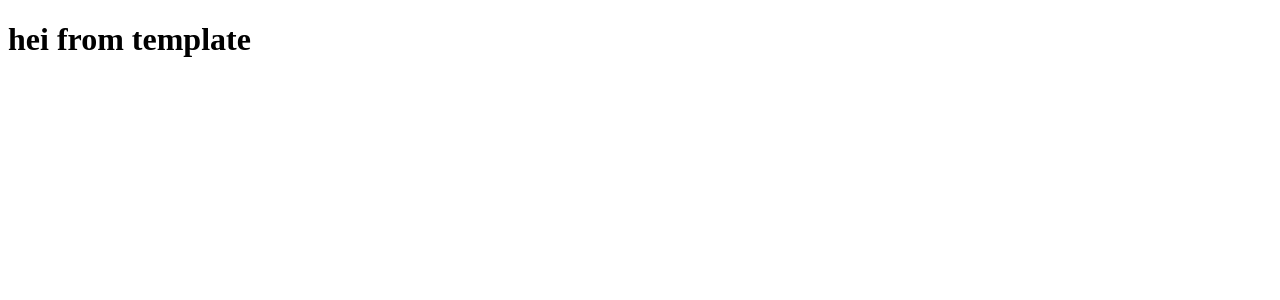
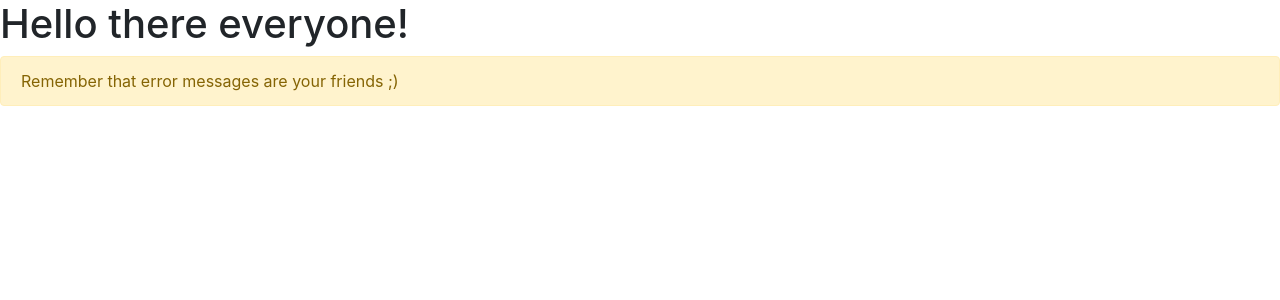
Before and after one commit to smkbarbosa/django-portfolio, a Django app: page /projects/ in a window 1280 px wide. Shown: the top 300 px of the page. Run offline with Django 3.2, Linux system fonts and the light colour scheme; some libraries are stand-ins or nearby versions.

Commit message:
add bootstrap to the project

```diff
--- a/core/templates/projects/index.html
+++ b/core/templates/projects/index.html
@@ -1,10 +1,18 @@
 <!DOCTYPE html>
 <html lang="en">
 <head>
-    <meta charset="UTF-8">
-    <title>Title</title>
+    <meta charset="utf-8">
+    <meta name="viewport" content="width=device-width, initial-scale=1, shrink-to-fit=no">
+    <meta name="description" content="">
+
+    <title>Album example · Bootstrap</title>
+
+    <link rel="stylesheet" href="https://stackpath.bootstrapcdn.com/bootstrap/4.4.1/css/bootstrap.min.css" integrity="sha384-Vkoo8x4CGsO3+Hhxv8T/Q5PaXtkKtu6ug5TOeNV6gBiFeWPGFN9MuhOf23Q9Ifjh" crossorigin="anonymous">
+
 </head>
 <body>
-    <h1>hei from template</h1>
+<h1>Hello there everyone!</h1>
+<div class="alert alert-warning">Remember that error messages are your friends ;)</div>
+
 </body>
 </html>
```
